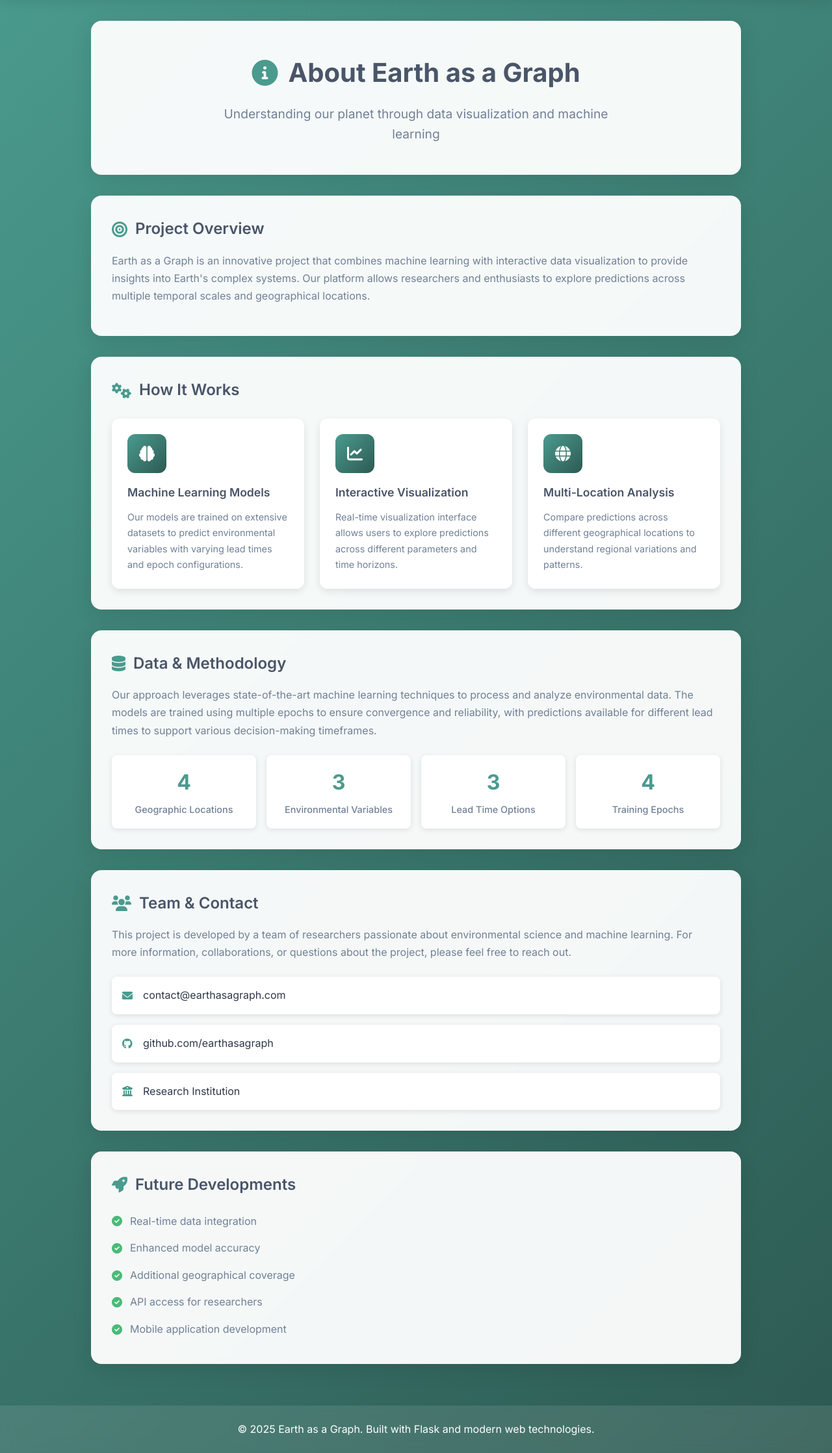
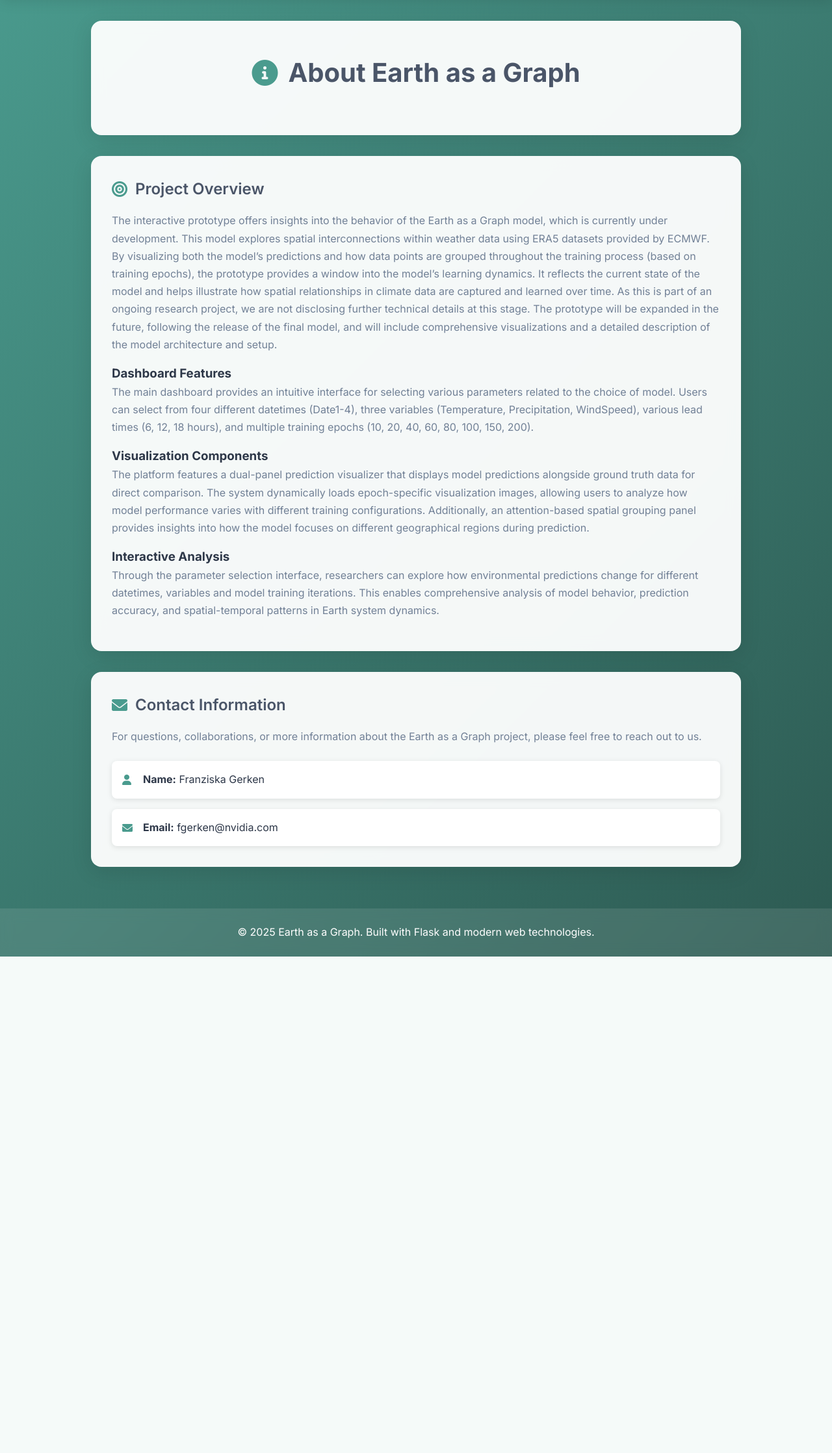
Before and after one commit to franzigrkn/thinkingearth_prototype, a Flask app: page /about in a window 1280 px wide. Shown: the part 82-2318 px from the top of the page at 65% size. After the commit the page ends 1554 px from the top, so only its background shows below. Run offline with Flask 3, Linux system fonts and the light colour scheme.

Commit message:
Adapted about section

```diff
--- a/templates/about.html
+++ b/templates/about.html
@@ -9,9 +9,6 @@
             <i class="fas fa-info-circle"></i>
             About Earth as a Graph
         </h1>
-        <p class="about-subtitle">
-            Understanding our planet through data visualization and machine learning
-        </p>
     </div>
 
     <div class="about-content">
@@ -21,116 +18,60 @@
                 Project Overview
             </h2>
             <p>
-                Earth as a Graph is an innovative project that combines machine learning with interactive
-                data visualization to provide insights into Earth's complex systems. Our platform allows
-                researchers and enthusiasts to explore predictions across multiple temporal scales and
-                geographical locations.
+                The interactive prototype offers insights into the behavior of the Earth as a Graph model, which is currently under development. This model explores spatial interconnections within weather data using ERA5 datasets provided by ECMWF.
+
+                By visualizing both the model’s predictions and how data points are grouped throughout the training process (based on training epochs), the prototype provides a window into the model’s learning dynamics.
+                It reflects the current state of the model and helps illustrate how spatial relationships in climate data are captured and learned over time.
+
+                As this is part of an ongoing research project, we are not disclosing further technical details at this stage. The prototype will be expanded in the future, following the release of the final model,
+                and will include comprehensive visualizations and a detailed description of the model architecture and setup.
+
+            </p>
+
+            <h3>Dashboard Features</h3>
+            <p>
+                The main dashboard provides an intuitive interface for selecting various parameters related to the choice of model.
+                Users can select from four different datetimes (Date1-4), three variables (Temperature, Precipitation, WindSpeed), various lead times (6, 12, 18 hours), and multiple training epochs (10, 20, 40, 60, 80, 100, 150, 200).
+            </p>
+
+            <h3>Visualization Components</h3>
+            <p>
+                The platform features a dual-panel prediction visualizer that displays model predictions alongside
+                ground truth data for direct comparison. The system dynamically loads
+                epoch-specific visualization images, allowing users to analyze how model performance varies with
+                different training configurations. Additionally, an attention-based spatial grouping panel provides
+                insights into how the model focuses on different geographical regions during prediction.
+            </p>
+
+            <h3>Interactive Analysis</h3>
+            <p>
+                Through the parameter selection interface, researchers can explore how environmental predictions
+                change for different datetimes, variables and model training iterations. This enables
+                comprehensive analysis of model behavior, prediction accuracy, and spatial-temporal patterns in
+                Earth system dynamics.
             </p>
         </div>
 
         <div class="about-section">
             <h2 class="section-heading">
-                <i class="fas fa-cogs"></i>
-                How It Works
-            </h2>
-            <div class="features-grid">
-                <div class="feature-card">
-                    <div class="feature-icon">
-                        <i class="fas fa-brain"></i>
-                    </div>
-                    <h3>Machine Learning Models</h3>
-                    <p>Our models are trained on extensive datasets to predict environmental variables with varying lead times and epoch configurations.</p>
-                </div>
-
-                <div class="feature-card">
-                    <div class="feature-icon">
-                        <i class="fas fa-chart-line"></i>
-                    </div>
-                    <h3>Interactive Visualization</h3>
-                    <p>Real-time visualization interface allows users to explore predictions across different parameters and time horizons.</p>
-                </div>
-
-                <div class="feature-card">
-                    <div class="feature-icon">
-                        <i class="fas fa-globe"></i>
-                    </div>
-                    <h3>Multi-Location Analysis</h3>
-                    <p>Compare predictions across different geographical locations to understand regional variations and patterns.</p>
-                </div>
-            </div>
-        </div>
-
-        <div class="about-section">
-            <h2 class="section-heading">
-                <i class="fas fa-database"></i>
-                Data & Methodology
+                <i class="fas fa-envelope"></i>
+                Contact Information
             </h2>
             <p>
-                Our approach leverages state-of-the-art machine learning techniques to process and analyze
-                environmental data. The models are trained using multiple epochs to ensure convergence and
-                reliability, with predictions available for different lead times to support various
-                decision-making timeframes.
-            </p>
-
-            <div class="methodology-stats">
-                <div class="stat-item">
-                    <span class="stat-number">4</span>
-                    <span class="stat-label">Geographic Locations</span>
-                </div>
-                <div class="stat-item">
-                    <span class="stat-number">3</span>
-                    <span class="stat-label">Environmental Variables</span>
-                </div>
-                <div class="stat-item">
-                    <span class="stat-number">3</span>
-                    <span class="stat-label">Lead Time Options</span>
-                </div>
-                <div class="stat-item">
-                    <span class="stat-number">4</span>
-                    <span class="stat-label">Training Epochs</span>
-                </div>
-            </div>
-        </div>
-
-        <div class="about-section">
-            <h2 class="section-heading">
-                <i class="fas fa-users"></i>
-                Team & Contact
-            </h2>
-            <p>
-                This project is developed by a team of researchers passionate about environmental science
-                and machine learning. For more information, collaborations, or questions about the project,
-                please feel free to reach out.
+                For questions, collaborations, or more information about the Earth as a Graph project,
+                please feel free to reach out to us.
             </p>
 
             <div class="contact-info">
                 <div class="contact-item">
-                    <i class="fas fa-envelope"></i>
-                    <span>contact@earthasagraph.com</span>
+                    <i class="fas fa-user"></i>
+                    <span><strong>Name:</strong> Franziska Gerken </span>
                 </div>
                 <div class="contact-item">
-                    <i class="fab fa-github"></i>
-                    <span>github.com/earthasagraph</span>
-                </div>
-                <div class="contact-item">
-                    <i class="fas fa-university"></i>
-                    <span>Research Institution</span>
+                    <i class="fas fa-envelope"></i>
+                    <span><strong>Email:</strong> fgerken@nvidia.com </span>
                 </div>
             </div>
-        </div>
-
-        <div class="about-section">
-            <h2 class="section-heading">
-                <i class="fas fa-rocket"></i>
-                Future Developments
-            </h2>
-            <ul class="future-list">
-                <li><i class="fas fa-check-circle"></i> Real-time data integration</li>
-                <li><i class="fas fa-check-circle"></i> Enhanced model accuracy</li>
-                <li><i class="fas fa-check-circle"></i> Additional geographical coverage</li>
-                <li><i class="fas fa-check-circle"></i> API access for researchers</li>
-                <li><i class="fas fa-check-circle"></i> Mobile application development</li>
-            </ul>
         </div>
     </div>
 </div>
```
